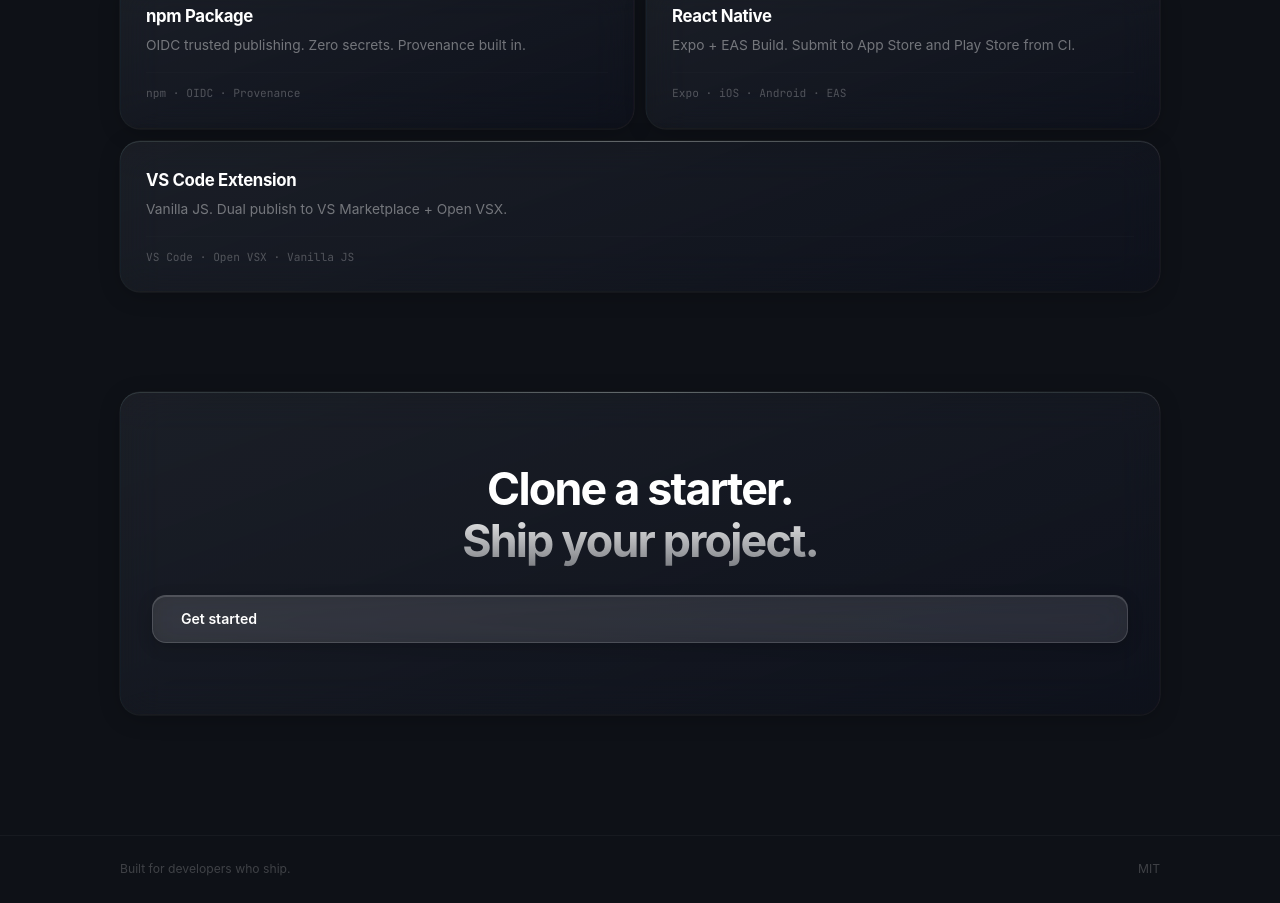
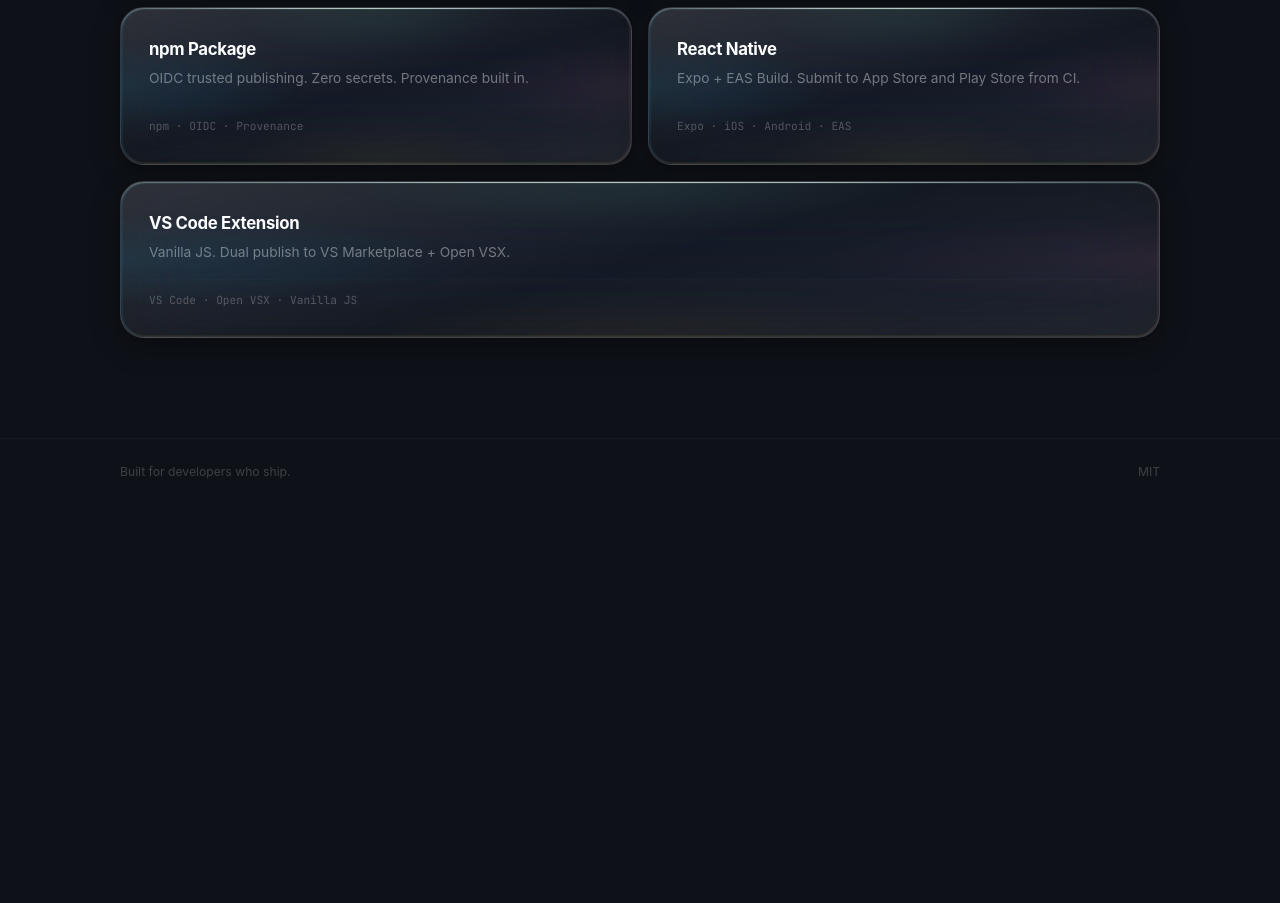
Before and after one commit to starter-series/starter-series, a plain HTML site: page index.html in a window 1280 px wide. Shown: the part 1342-2245 px from the top of the page. After the commit the page ends 1848 px from the top, so only its background shows below. Drawn offline with Linux system fonts and the light colour scheme.

Commit message:
CTA 섹션 삭제 + 카드 liquid glass 대폭 강화
- CTA 섹션/CSS/locale 키 전부 삭제
- 카드 backdrop-filter blur 20→40px, saturation/brightness 증가
- Specular highlight 밝기 2배, chromatic dispersion radial gradient 추가
- Orb 크기/투명도 증가 → glass 통해 색상 더 비침
- Grid gap 증가 → 카드 간 여백으로 glass 효과 부각

```diff
--- a/index.html
+++ b/index.html
@@ -121,15 +121,6 @@
     </div>
   </section>
 
-  <section class="cta-wrap">
-    <div class="w">
-      <div class="lg-card lg-cta reveal">
-        <h2 data-i18n="cta_h">Clone a starter.<br>Ship your project.</h2>
-        <a href="#starters" class="lg-btn" data-i18n="cta_btn">Get started</a>
-      </div>
-    </div>
-  </section>
-
   <footer class="foot">
     <div class="w foot-inner">
       <span data-i18n="footer_built">Built for developers who ship.</span>
--- a/locales/en.json
+++ b/locales/en.json
@@ -38,7 +38,5 @@
   "starter_vscode_ext_name": "VS Code Extension",
   "card_vscode_p": "Vanilla JS. Dual publish to VS Marketplace + Open VSX.",
   "starter_vscode_ext_tags": "VS Code · Open VSX · Vanilla JS",
-  "cta_h": "Clone a starter.\nShip your project.",
-  "cta_btn": "Get started",
   "footer_built": "Built for developers who ship."
 }
--- a/locales/ko.json
+++ b/locales/ko.json
@@ -38,7 +38,5 @@
   "starter_vscode_ext_name": "VS Code 확장",
   "card_vscode_p": "Vanilla JS. VS Marketplace + Open VSX 동시 배포.",
   "starter_vscode_ext_tags": "VS Code · Open VSX · Vanilla JS",
-  "cta_h": "스타터를 Clone하세요.\n프로젝트를 배포하세요.",
-  "cta_btn": "시작하기",
   "footer_built": "배포하는 개발자를 위해."
 }
--- a/style.css
+++ b/style.css
@@ -6,12 +6,12 @@
   --max:1080px;
   --nav:56px;
   /* liquid glass tokens */
-  --lg-bg:linear-gradient(160deg,rgba(255,255,255,.06),rgba(15,18,30,.5));
-  --lg-blur:blur(20px) saturate(1.5);
-  --lg-border:0 0 0 .5px rgba(255,255,255,.08);
-  --lg-shine:inset 0 1px 0 rgba(255,255,255,.1);
-  --lg-shadow:0 4px 24px -4px rgba(0,0,0,.3);
-  --lg-r:20px;
+  --lg-bg:linear-gradient(160deg,rgba(255,255,255,.12) 0%,rgba(255,255,255,.04) 100%);
+  --lg-blur:blur(40px) saturate(1.8) brightness(1.1);
+  --lg-border:0 0 0 .5px rgba(255,255,255,.15);
+  --lg-shine:inset 0 1px 0 rgba(255,255,255,.2);
+  --lg-shadow:0 8px 32px -4px rgba(0,0,0,.3);
+  --lg-r:24px;
 }
 
 html{scroll-behavior:smooth;scroll-padding-top:calc(var(--nav) + 20px)}
@@ -28,9 +28,9 @@ button{font:inherit;cursor:pointer;border:0;background:0 0}
 /* === Ambient scene === */
 .scene{position:fixed;inset:0;z-index:0;pointer-events:none;overflow:hidden}
 .orb{position:absolute;border-radius:50%;filter:blur(90px);will-change:transform;animation:drift 22s ease-in-out infinite alternate}
-.orb-a{width:520px;height:520px;top:-12%;left:-6%;background:rgba(14,165,233,.2)}
-.orb-b{width:400px;height:400px;top:35%;right:-8%;background:rgba(244,114,182,.15);animation-delay:-7s}
-.orb-c{width:360px;height:360px;bottom:5%;left:20%;background:rgba(45,212,191,.12);animation-delay:-14s}
+.orb-a{width:700px;height:700px;top:-10%;left:-8%;background:rgba(14,165,233,.25)}
+.orb-b{width:550px;height:550px;top:30%;right:-10%;background:rgba(244,114,182,.2);animation-delay:-7s}
+.orb-c{width:500px;height:500px;bottom:0%;left:15%;background:rgba(45,212,191,.18);animation-delay:-14s}
 @keyframes drift{to{transform:translate(50px,-35px) scale(1.06)}}
 
 /* === Liquid Glass base === */
@@ -150,38 +150,52 @@ section#starters{position:relative;z-index:1;padding:40px 0 100px}
 .filters{display:flex;gap:6px;margin-bottom:36px;flex-wrap:wrap}
 
 /* === Card Grid === */
-.grid{display:grid;grid-template-columns:repeat(2,1fr);gap:12px}
+.grid{display:grid;grid-template-columns:repeat(2,1fr);gap:16px}
 
 .lg-card{
   position:relative;isolation:isolate;
   display:flex;flex-direction:column;
-  padding:26px;border-radius:var(--lg-r);
-  background:var(--lg-bg);
-  backdrop-filter:var(--lg-blur);-webkit-backdrop-filter:var(--lg-blur);
-  box-shadow:var(--lg-border),var(--lg-shine),var(--lg-shadow);
+  padding:28px;border-radius:var(--lg-r);
+  background:linear-gradient(165deg,rgba(255,255,255,.14) 0%,rgba(255,255,255,.03) 50%,rgba(255,255,255,.08) 100%);
+  backdrop-filter:blur(40px) saturate(1.8) brightness(1.15);
+  -webkit-backdrop-filter:blur(40px) saturate(1.8) brightness(1.15);
+  border:1px solid rgba(255,255,255,.13);
+  box-shadow:
+    inset 0 1px 0 rgba(255,255,255,.25),
+    inset 0 -1px 0 rgba(255,255,255,.05),
+    0 8px 32px -4px rgba(0,0,0,.35),
+    0 2px 8px rgba(0,0,0,.15);
   transition:all .35s cubic-bezier(.2,.8,.2,1);
+  overflow:hidden;
 }
-/* Specular */
+/* Specular highlight — bright top edge like light hitting glass */
 .lg-card::before{
-  content:'';position:absolute;top:0;left:10%;right:10%;height:1px;
-  background:linear-gradient(90deg,transparent,rgba(255,255,255,.25) 50%,transparent);
-  border-radius:inherit;pointer-events:none;z-index:3;
+  content:'';position:absolute;top:0;left:5%;right:5%;height:1px;
+  background:linear-gradient(90deg,transparent 0%,rgba(255,255,255,.5) 30%,rgba(255,255,255,.6) 50%,rgba(255,255,255,.5) 70%,transparent 100%);
+  pointer-events:none;z-index:3;
 }
-/* Chromatic */
+/* Chromatic dispersion — colored light refracting through glass edges */
 .lg-card::after{
-  content:'';position:absolute;inset:0;border-radius:inherit;pointer-events:none;z-index:2;opacity:.6;
+  content:'';position:absolute;inset:0;border-radius:inherit;pointer-events:none;z-index:2;
+  background:
+    radial-gradient(ellipse 60% 50% at 0% 50%,rgba(0,180,255,.08),transparent 60%),
+    radial-gradient(ellipse 50% 60% at 50% 0%,rgba(100,255,220,.06),transparent 60%),
+    radial-gradient(ellipse 60% 50% at 100% 50%,rgba(255,100,180,.06),transparent 60%),
+    radial-gradient(ellipse 50% 60% at 50% 100%,rgba(255,200,50,.04),transparent 60%);
   box-shadow:
-    inset  1px 0 0 0 rgba(0,180,255,.05),
-    inset -1px 0 0 0 rgba(255,100,200,.05),
-    inset  0  1px 0 0 rgba(100,255,180,.04),
-    inset  0 -1px 0 0 rgba(255,200,50,.04);
+    inset  2px 0 0 0 rgba(0,180,255,.1),
+    inset -2px 0 0 0 rgba(255,100,180,.08),
+    inset  0  2px 0 0 rgba(100,255,220,.08),
+    inset  0 -2px 0 0 rgba(255,200,50,.06);
 }
 .lg-card:hover{
-  transform:translateY(-3px);
+  transform:translateY(-4px) scale(1.01);
+  border-color:rgba(255,255,255,.22);
   box-shadow:
-    0 0 0 .5px rgba(255,255,255,.14),
-    inset 0 1px 0 rgba(255,255,255,.2),
-    0 12px 48px -8px rgba(0,0,0,.4);
+    inset 0 1px 0 rgba(255,255,255,.35),
+    inset 0 -1px 0 rgba(255,255,255,.08),
+    0 20px 60px -12px rgba(0,0,0,.5),
+    0 4px 12px rgba(0,0,0,.2);
 }
 .lg-card--wide{grid-column:span 2}
 
@@ -197,18 +211,6 @@ section#starters{position:relative;z-index:1;padding:40px 0 100px}
   font-family:var(--mono);font-size:.7rem;opacity:.25;
 }
 .lg-card.hidden{display:none}
-
-/* === CTA === */
-.cta-wrap{position:relative;z-index:1;padding:0 0 120px}
-.lg-cta{
-  text-align:center;padding:72px 32px;
-}
-.lg-cta h2{
-  font-size:clamp(1.8rem,4vw,2.8rem);font-weight:700;
-  letter-spacing:-.04em;line-height:1.15;margin-bottom:28px;
-  background:linear-gradient(180deg,#fff 40%,rgba(255,255,255,.45));
-  -webkit-background-clip:text;-webkit-text-fill-color:transparent;
-}
 
 /* === Footer === */
 .foot{position:relative;z-index:1;padding:24px 0;border-top:1px solid rgba(255,255,255,.04)}
@@ -234,7 +236,5 @@ section#starters{position:relative;z-index:1;padding:40px 0 100px}
   .nav-mobile{display:flex}
   .hero{padding:calc(var(--nav) + 60px) 0 48px}
   section#starters{padding:24px 0 64px}
-  .lg-cta{padding:48px 20px}
-  .cta-wrap{padding-bottom:64px}
   .foot-inner{flex-direction:column;gap:4px;text-align:center}
 }
```
